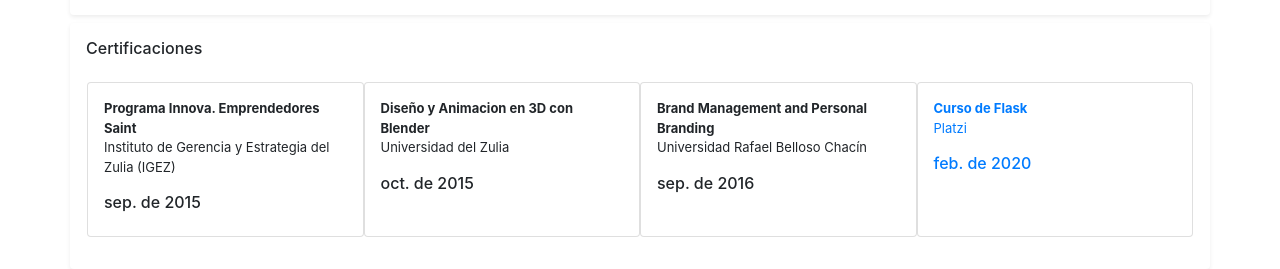
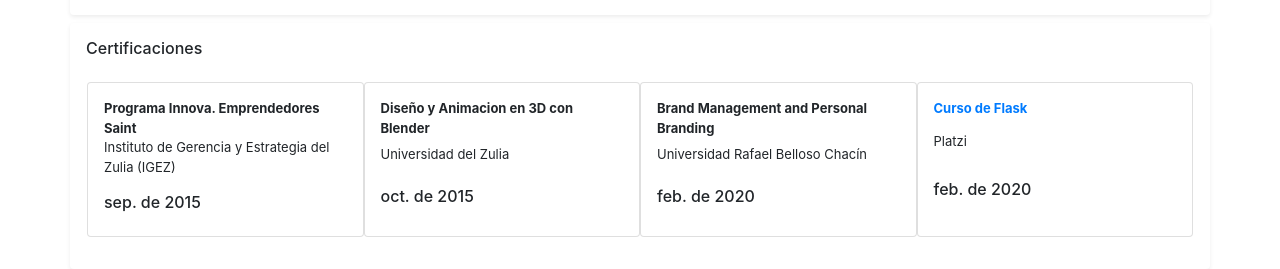
Before and after one commit to iLutor/cv, a website: page index.html in a window 1280 px wide. Shown: the part 1776-2045 px from the top of the page. Drawn offline with Linux system fonts and the light colour scheme.

Commit message:
fixin design adding grid

```diff
--- a/css/styles.css
+++ b/css/styles.css
@@ -30,6 +30,7 @@
   display: flex;
   align-self: center;
   height: 100%;
+  justify-content: space-between;
 }
 
 .job-img {
@@ -60,3 +61,9 @@
 .text-center{
   align-self: center;
 }
+
+.row-list{
+  display: grid !important;
+  grid-template-rows: auto auto auto;
+  justify-content: stretch;
+}
--- a/index.html
+++ b/index.html
@@ -48,7 +48,7 @@
           <p>
             Web Developer Full Stack , Java, C# , Python , React , Angular , Html ,
             Css , Database SQL, Web Design, Business, New technologies, Game design,
-            <a href="https://github.com/iLutor/cv" target="_blank">Github,</a>
+            <a href="https://github.com/iLutor/" target="_blank">Github,</a>
             <a href="https://lutor3dprint.cl/" target="_blank">3D.</a>
           </p>
         </div>
@@ -354,7 +354,7 @@
         <div class="p-3">
           <div class="row">
             <!--certifications 4-->
-            <div class="col-sm-3 card p-3">
+            <div class="col-sm-3 card p-3 row-list">
               <strong class=" notranslate">Programa Innova. Emprendedores Saint</strong>
               <p class="">Instituto de Gerencia y Estrategia del Zulia (IGEZ)</p>
               <h6>
@@ -362,7 +362,7 @@
               </h6>
             </div>
             <!--certifications 3-->
-            <div class="col-sm-3 card p-3">
+            <div class="col-sm-3 card p-3 row-list">
               <strong class=" notranslate">Diseño y Animacion en 3D con Blender</strong>
               <p class="">Universidad del Zulia</p>
               <h6>
@@ -370,24 +370,23 @@
               </h6>
             </div>
             <!--certifications 2-->
-            <div class="col-sm-3 card p-3">
+            <div class="col-sm-3 card p-3 row-list">
               <strong class=" notranslate">Brand Management and Personal Branding</strong>
               <p class="">Universidad Rafael Belloso Chacín</p>
               <h6>
-                <span>sep. de 2016</span>
+                <span>feb. de 2020</span>
               </h6>
             </div>
             <!--certifications 1-->
-            <div class="col-sm-3 card p-3">
-              <a href="https://platzi.com/@iluifer/curso/1540-flask/diploma/detalle/" target="_blank">
-                <div class="">
-                  <strong class=" notranslate">Curso de Flask</strong>
-                  <p class="">Platzi</p>
-                  <h6>
-                    <span>feb. de 2020</span>
-                  </h6>
-                </div>
-              </a>
+            <div class="col-sm-3 card p-3 row-list">
+              <strong class=" notranslate">
+                <a href="https://platzi.com/@iluifer/curso/1540-flask/diploma/detalle/" target="_blank">
+                Curso de Flask
+              </a></strong>
+              <p class="">Platzi</p>
+              <h6>
+                <span>feb. de 2020</span>
+              </h6>
             </div>
           </div>
       </div>
```
